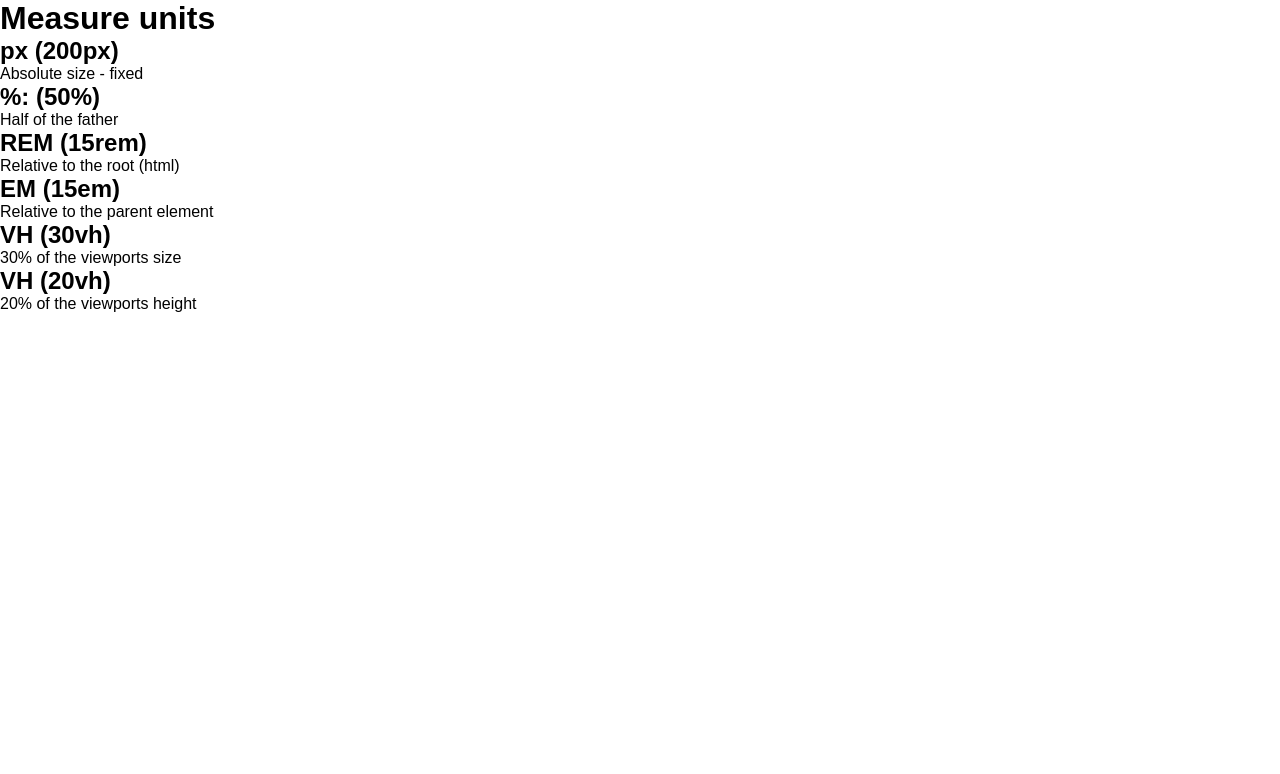
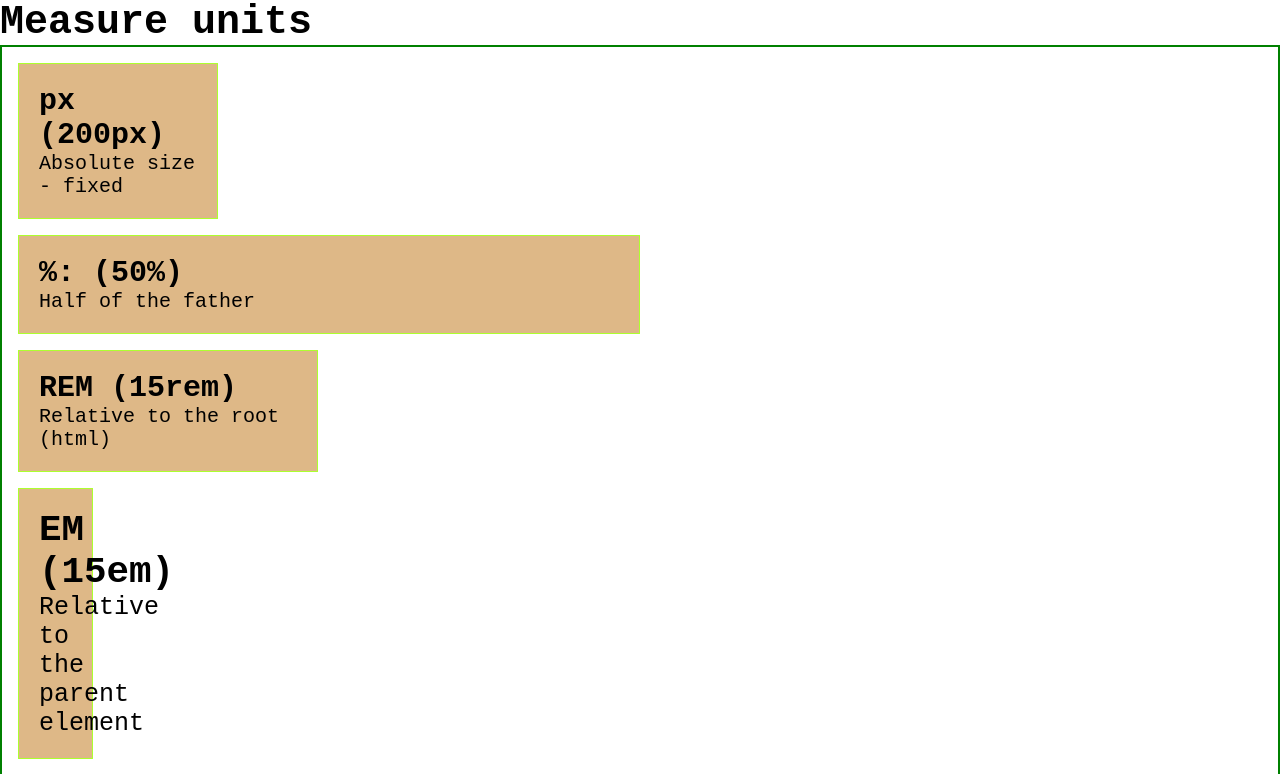
Before and after one commit to AndreiMemu/Erasmus, a plain HTML site: page measureUnits/index.html in a window 1280 px wide. Shown: the top 774 px of the page. Drawn offline with Linux system fonts and the light colour scheme.

Commit message:
Learned about all of the measuring units, relative and absolute.

```diff
--- a/measureUnits/style.css
+++ b/measureUnits/style.css
@@ -1,6 +1,88 @@
 *{
-    font-family: sans-serif;
     margin: 0;
     padding: 0;
     box-sizing: border-box;
 }
+
+html{
+    font-family: monospace;
+    font-size: 20px;
+}
+.container{
+    border: 2px solid green;
+    margin-bottom: 24px;
+    padding: 16px;
+}
+
+
+.box{
+    border: 1px solid greenyellow;
+    padding: 20px;
+    margin-bottom: 16px;
+    background: burlywood;
+}
+
+.box-px{
+    width: 200px;
+}
+
+
+/* Relative measurements */
+/* Measures that change related to some elements, the most common ones are the father or root element. The measure that we take is the font-size of the element. */
+
+/* Procentage */
+.box-percent{
+    width: 50%;
+}
+
+/* rem */
+/* Related to the size of the font of the root element. The default one is the html element
+Ex:
+html{
+    font-size: 16px;
+}
+
+1rem = 16px;
+2rem = 32px;
+1.5rem = 24px;
+*/
+
+.box-rem{
+    width: 15rem;
+}
+
+/* em */
+/* Measure unit relative to the font size of its parent element
+Ex:
+.box-main{
+    font-size: 20px;
+}
+
+1em = 20px
+2em = 40px
+1.2em = 24px
+1.5rem = 30px (html font-size = 20px)
+ */
+
+.box-em{
+    font-size: 25px;
+    width: 3em;
+}
+
+/* viewport width */
+/* Measure unit relative to the width of the viewport */
+/*
+Ex:
+viewport width = 1000px;
+10vw = 10% of the viewport = 100px;
+ */
+.box-vw{
+    width: 30vw;
+}
+
+/* viewport height */
+/* Is the same as vw but with the height of the viewport */
+
+.box-vh{
+    height: 20vh;
+}
```
